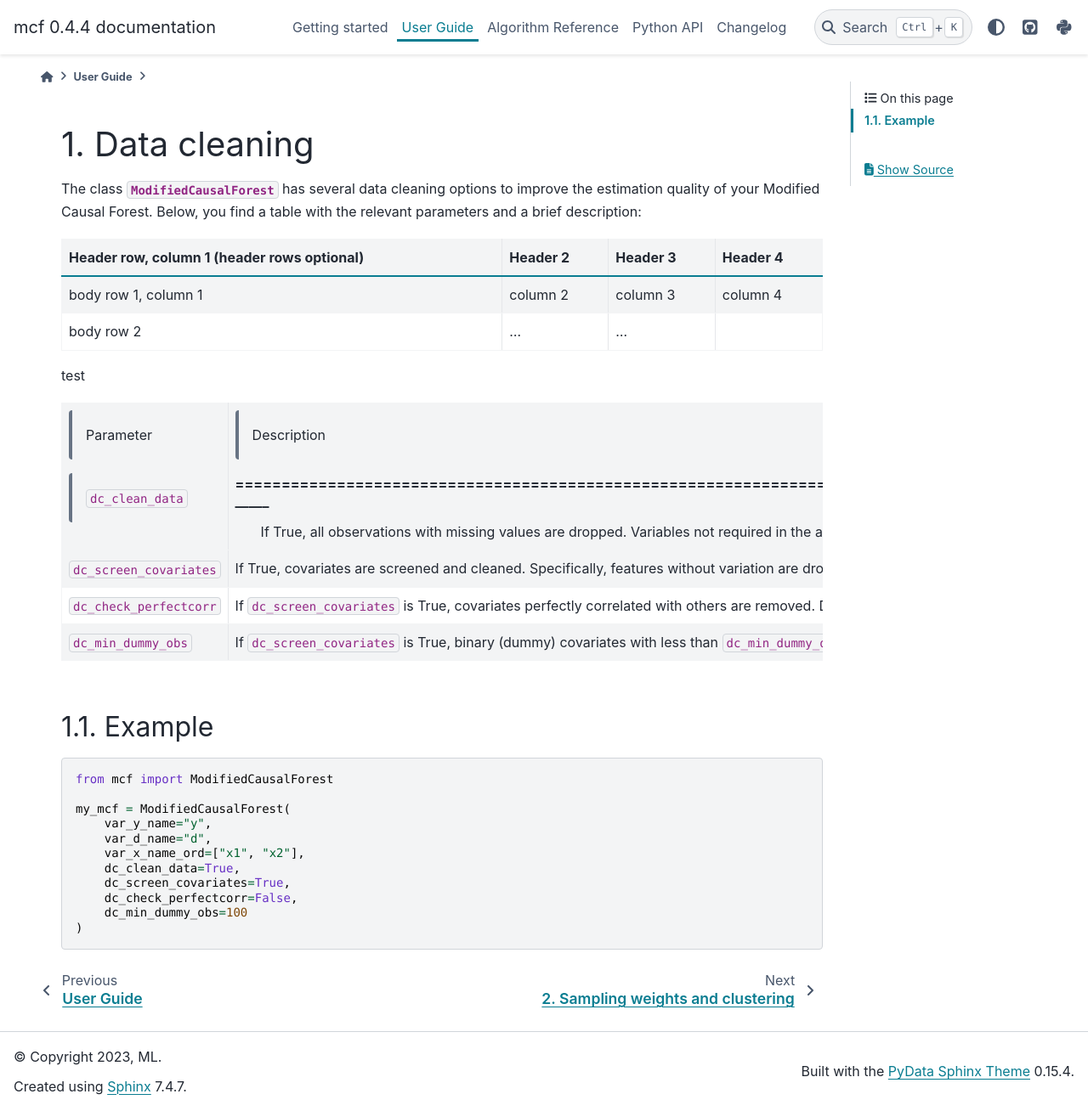
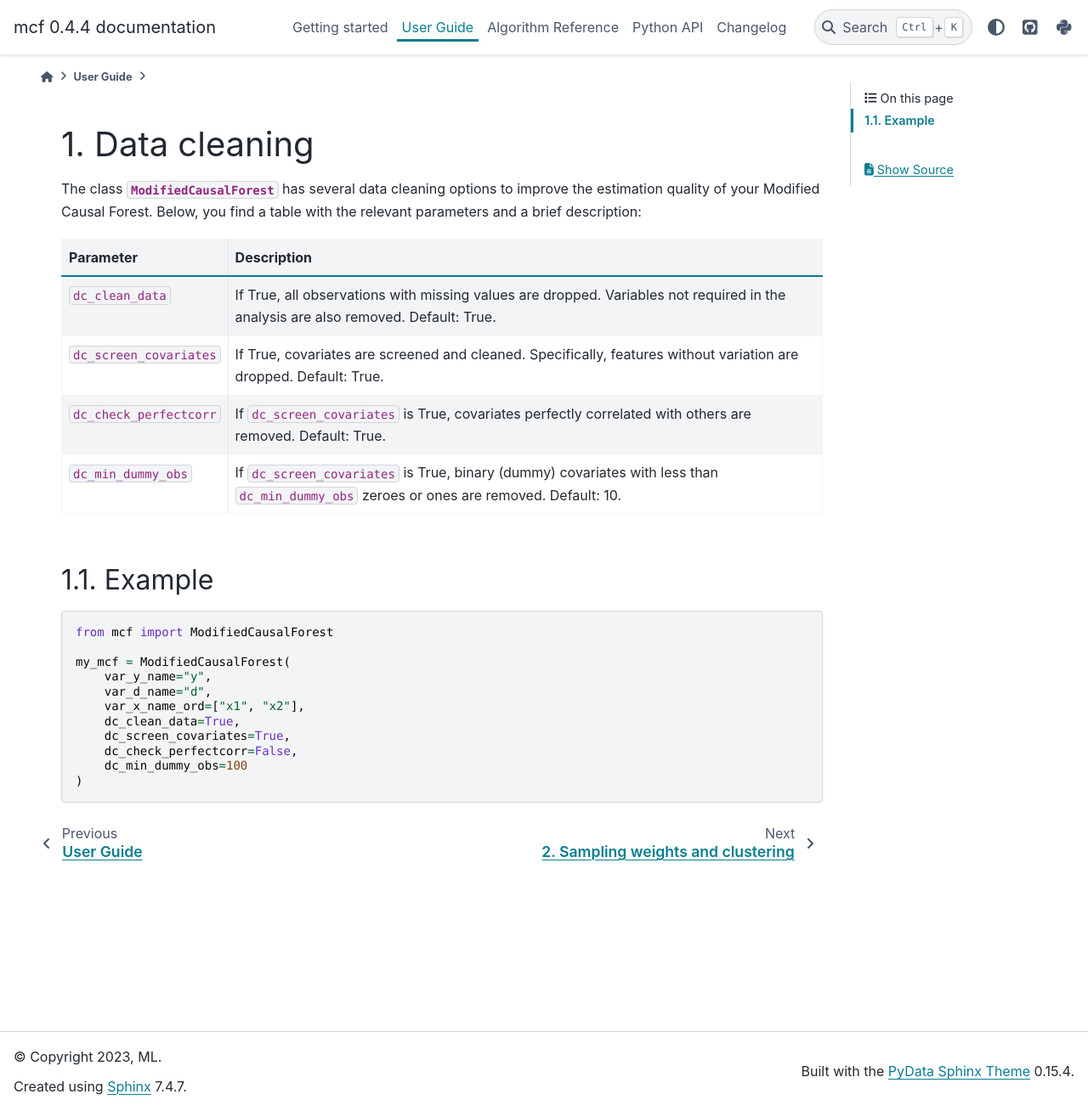
Before and after one commit to MCFpy/mcf, a Sphinx documentation site: the page built from docs/source/user_guide/data_cleaning.rst, in a window 1280 px wide and 1308 px high. Shown: the whole window at 85% size. Built offline with Sphinx 7.4.7 and the PyData theme 0.15.4, drawn with Linux system fonts in a browser that asks for light colours.

Commit message:
Fix table

```diff
--- a/docs/source/user_guide/data_cleaning.rst
+++ b/docs/source/user_guide/data_cleaning.rst
@@ -3,20 +3,9 @@
 
 The class :py:class:`~mcf_mini.ModifiedCausalForest` has several data cleaning options to improve the estimation quality of your Modified Causal Forest. Below, you find a table with the relevant parameters and a brief description:
 
-+------------------------+------------+----------+----------+
-| Header row, column 1   | Header 2   | Header 3 | Header 4 |
-| (header rows optional) |            |          |          |
-+========================+============+==========+==========+
-| body row 1, column 1   | column 2   | column 3 | column 4 |
-+------------------------+------------+----------+----------+
-| body row 2             | ...        | ...      |          |
-+------------------------+------------+----------+----------+
-
-test
-
 +--------------------------+--------------------------------------------------------------------------------------------------------------------------------------------+
 | Parameter                | Description                                                                                                                                |
-+==========================+====================================================================================================================================--------+
++==========================+============================================================================================================================================+
 | ``dc_clean_data``        | If True, all observations with missing values are dropped. Variables not required in the analysis are also removed. Default: True.         |
 +--------------------------+--------------------------------------------------------------------------------------------------------------------------------------------+
 | ``dc_screen_covariates`` | If True, covariates are screened and cleaned. Specifically, features without variation are dropped. Default: True.                         |
```
